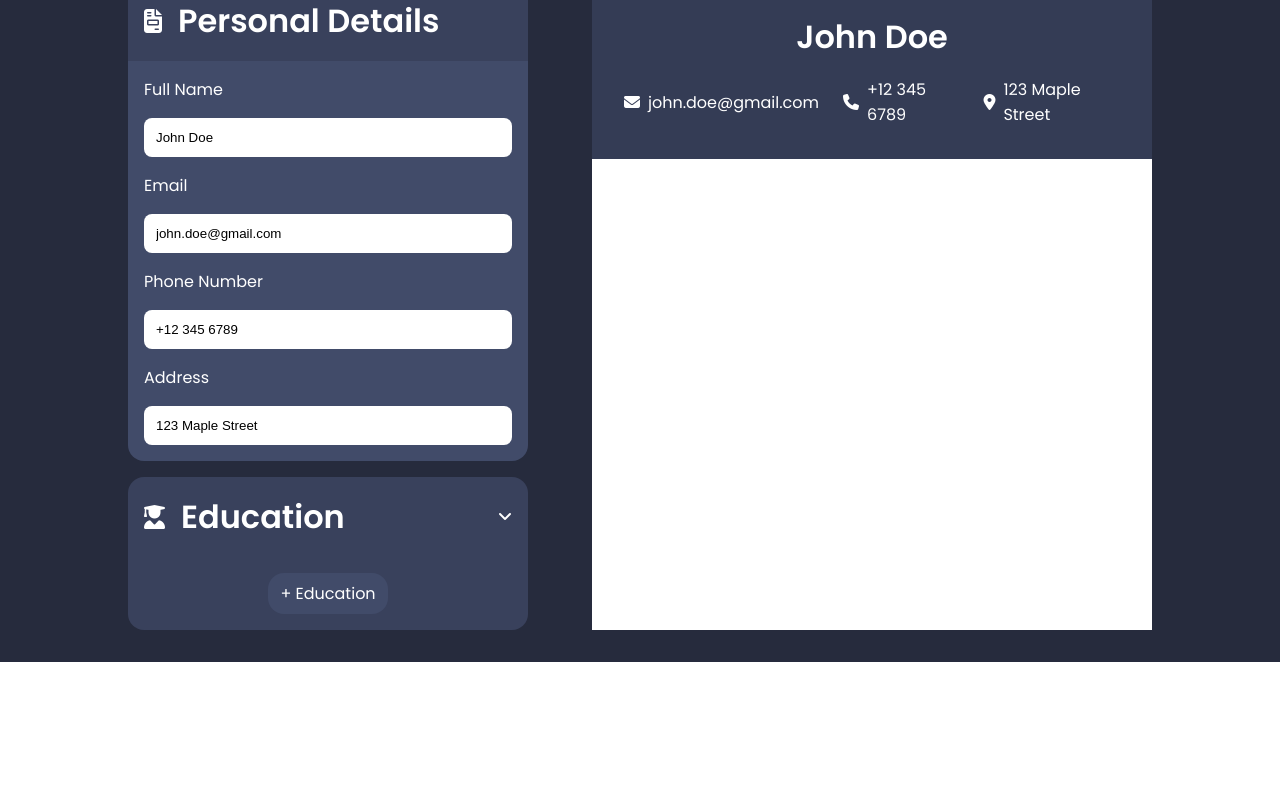
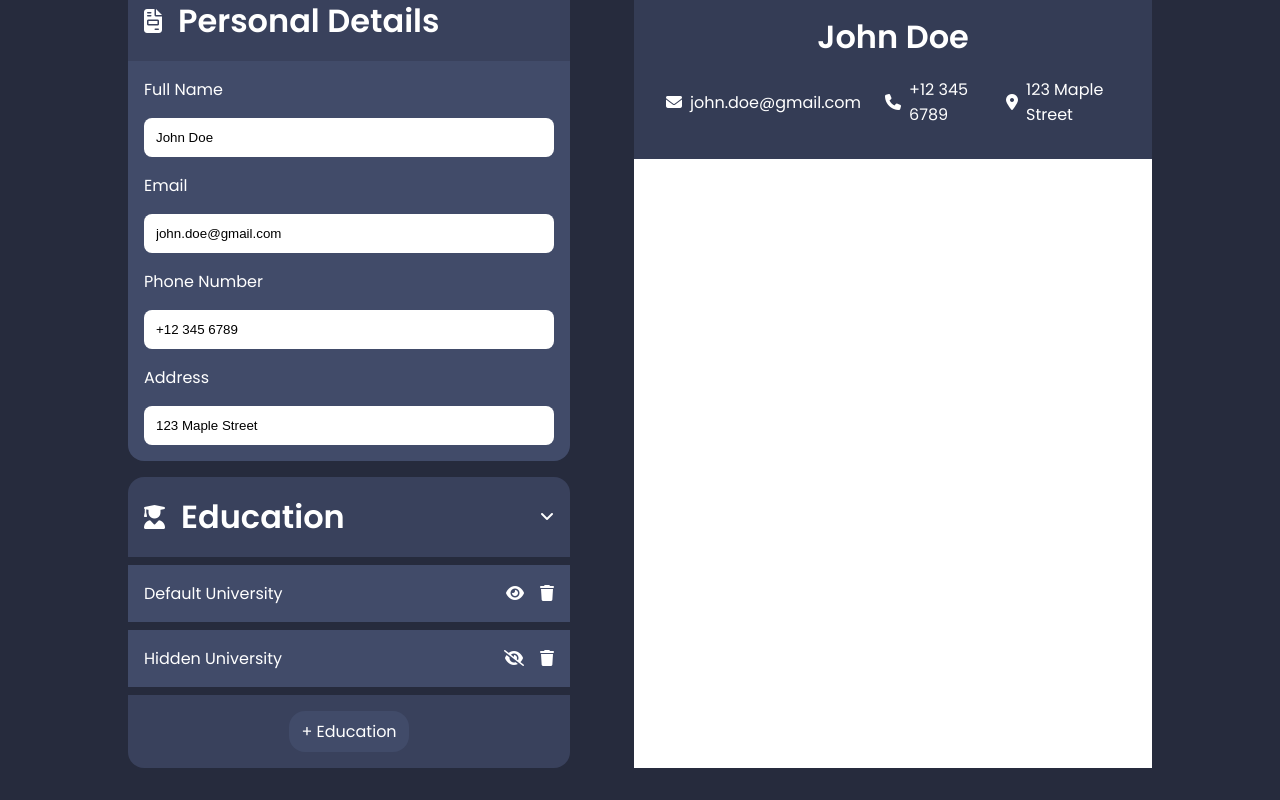
Before and after one commit to lukazashovski/top-projects, a React (Vite) app in the folder project-cvApplication/: page / in a window 1280 px wide. Shown: the part 494-1294 px from the top of the page. Before the commit the page ends 1156 px from the top, so only its background shows below. Built offline with nearby package versions, Linux system fonts and the light colour scheme.

Commit message:
fixed CustomDropDown to work with ResetButton and EraseButton

```diff
--- a/project-cvApplication/src/App.jsx
+++ b/project-cvApplication/src/App.jsx
@@ -1,8 +1,10 @@
 import "./App.css";
-import { useState } from "react";
+import React, { useState, useRef } from "react";
 import Form from "./components/Form";
 import CV from "./components/CV";
 import CustomDropdown from "./components/CustomDropdown";
+import ResetButton from "./components/ResetButton";
+import EraseButton from "./components/EraseButton";
 
 const FORM_DEFAULT_VALUES = {
   name: "John Doe",
@@ -13,18 +15,27 @@ const FORM_DEFAULT_VALUES = {
 
 function App() {
   const [formData, setFormData] = useState(FORM_DEFAULT_VALUES);
+  const dropdownRef = useRef();
 
-  const handleReset = () => {
+  const formReset = () => {
     setFormData(FORM_DEFAULT_VALUES);
   };
 
-  const handleErase = () => {
+  const formErase = () => {
     setFormData({
       name: "",
       email: "",
       phoneNumber: "",
       address: "",
     });
+  };
+
+  const dropDownReset = () => {
+    dropdownRef.current.resetItems();
+  };
+
+  const dropDownErase = () => {
+    dropdownRef.current.eraseItems();
   };
 
   return (
@@ -43,18 +54,18 @@ function App() {
             </p>
           </div>
           <div className="buttons">
-            <a className="eraseButton" onClick={handleErase}>
-              <i className="fa-solid fa-eraser"></i>
-            </a>
+            <EraseButton
+              onClickFunctions={[formErase, dropDownErase]}
+            ></EraseButton>
             <a className="printButton">
               <i className="fa-solid fa-print"></i>
             </a>
             <a target="_blank" href="https://github.com/lukazashovski">
               <i className="fa-brands fa-github"></i>
             </a>
-            <a className="resetButton" onClick={handleReset}>
-              Load Example
-            </a>
+            <ResetButton
+              onClickFunctions={[formReset, dropDownReset]}
+            ></ResetButton>
           </div>
         </div>
         <div className="main">
@@ -68,6 +79,7 @@ function App() {
             <CustomDropdown
               faClass="fa-solid fa-user-graduate"
               header="Education"
+              ref={dropdownRef}
             ></CustomDropdown>
           </div>
           <CV formData={formData}></CV>
--- a/project-cvApplication/src/components/CustomDropdown.jsx
+++ b/project-cvApplication/src/components/CustomDropdown.jsx
@@ -1,8 +1,15 @@
-import { useState } from "react";
+import React, {
+  useState,
+  useRef,
+  forwardRef,
+  useImperativeHandle,
+} from "react";
+
 import "../styles/CustomDropdown.css";
 
 function DropDownItem({ defaultValues }) {
-  const [dropDownData, setDropDownData] = useState({
+  const [dropDownData, setDropDownData] = useState(
+    defaultValues || {
       input1: "",
       input2: "",
       input3: "",
@@ -13,7 +20,8 @@ function DropDownItem({ defaultValues }) {
       input3Name: "Start Date",
       input4Name: "End Date",
       input5Name: "Location",
-  });
+    }
+  );
   const handleChange = (field, value) => {
     setDropDownData({
       ...dropDownData,
@@ -26,7 +34,7 @@ function DropDownItem({ defaultValues }) {
     setIsDropdownOpen(!isDropdownOpen);
   };
 
-  const [visible, setVisible] = useState(true);
+  const [visible, setVisible] = useState(defaultValues.isVisible ?? true);
   const [deleted, setDeleted] = useState(false);
 
   return (
@@ -101,17 +109,112 @@ function DropDownItem({ defaultValues }) {
   );
 }
 
-function CustomDropdown({ faClass, header }) {
-  const [itemList, setItemList] = useState([]);
+const CustomDropdown = React.forwardRef(({ faClass, header }, ref) => {
+  const itemListRef = useRef(null);
+
+  const [itemList, setItemList] = useState([
+    <DropDownItem
+      key="default1"
+      defaultValues={{
+        input1: "Default University",
+        input2: "Bachelor in Computer Science",
+        input3: "03/2024",
+        input4: "03/2027",
+        input5: "Mont Olympus",
+        input1Name: "School",
+        input2Name: "Degree",
+        input3Name: "Start Date",
+        input4Name: "End Date",
+        input5Name: "Location",
+      }}
+    />,
+    <DropDownItem
+      key="default2"
+      defaultValues={{
+        input1: "Hidden University",
+        input2: "Bachelor in Nothingness",
+        input3: "00/00",
+        input4: "00/-03",
+        input5: "Black Hole",
+        input1Name: "School",
+        input2Name: "Degree",
+        input3Name: "Start Date",
+        input4Name: "End Date",
+        input5Name: "Location",
+        isVisible: false,
+      }}
+    />,
+  ]);
 
   const addItem = () => {
     setItemList(
-      itemList.concat(<DropDownItem key={itemList.length}></DropDownItem>)
+      itemList.concat(
+        <DropDownItem
+          key={itemList.length}
+          defaultValues={{
+            input1: "",
+            input2: "",
+            input3: "",
+            input4: "",
+            input5: "",
+            input1Name: "School",
+            input2Name: "Degree",
+            input3Name: "Start Date",
+            input4Name: "End Date",
+            input5Name: "Location",
+          }}
+        />
+      )
     );
   };
 
+  const resetItems = () => {
+    setItemList([
+      <DropDownItem
+        key="default1"
+        defaultValues={{
+          input1: "Default University",
+          input2: "Bachelor in Computer Science",
+          input3: "03/2024",
+          input4: "03/2027",
+          input5: "Mont Olympus",
+          input1Name: "School",
+          input2Name: "Degree",
+          input3Name: "Start Date",
+          input4Name: "End Date",
+          input5Name: "Location",
+        }}
+      />,
+      <DropDownItem
+        key="default2"
+        defaultValues={{
+          input1: "Hidden University",
+          input2: "Bachelor in Nothingness",
+          input3: "00/00",
+          input4: "00/-03",
+          input5: "Black Hole",
+          input1Name: "School",
+          input2Name: "Degree",
+          input3Name: "Start Date",
+          input4Name: "End Date",
+          input5Name: "Location",
+          isVisible: false,
+        }}
+      />,
+    ]);
+  };
+
+  const eraseItems = () => {
+    setItemList([]);
+  };
+
+  useImperativeHandle(ref, () => ({
+    resetItems,
+    eraseItems,
+  }));
+
   return (
-    <div className="dropdown">
+    <div className="dropdown" ref={itemListRef}>
       <div className="dropdown-top">
         <div>
           <i className={faClass}></i>
@@ -127,6 +230,6 @@ function CustomDropdown({ faClass, header }) {
       </div>
     </div>
   );
-}
+});
 
 export default CustomDropdown;
--- /dev/null
+++ b/project-cvApplication/src/components/EraseButton.jsx
@@ -0,0 +1,13 @@
+function EraseButton({ onClickFunctions }) {
+  const handleClick = () => {
+    onClickFunctions.forEach((func) => func()); // Iterate through the array of functions and call each one
+  };
+
+  return (
+    <a className="eraseButton" onClick={handleClick}>
+      <i className="fa-solid fa-eraser"></i>
+    </a>
+  );
+}
+
+export default EraseButton;
--- /dev/null
+++ b/project-cvApplication/src/components/ResetButton.jsx
@@ -0,0 +1,13 @@
+function ResetButton({ onClickFunctions }) {
+  const handleClick = () => {
+    onClickFunctions.forEach((func) => func());
+  };
+
+  return (
+    <a className="resetButton" onClick={handleClick}>
+      Load Example
+    </a>
+  );
+}
+
+export default ResetButton;
```
Lines whose indentation alone changed are shown as unchanged.
